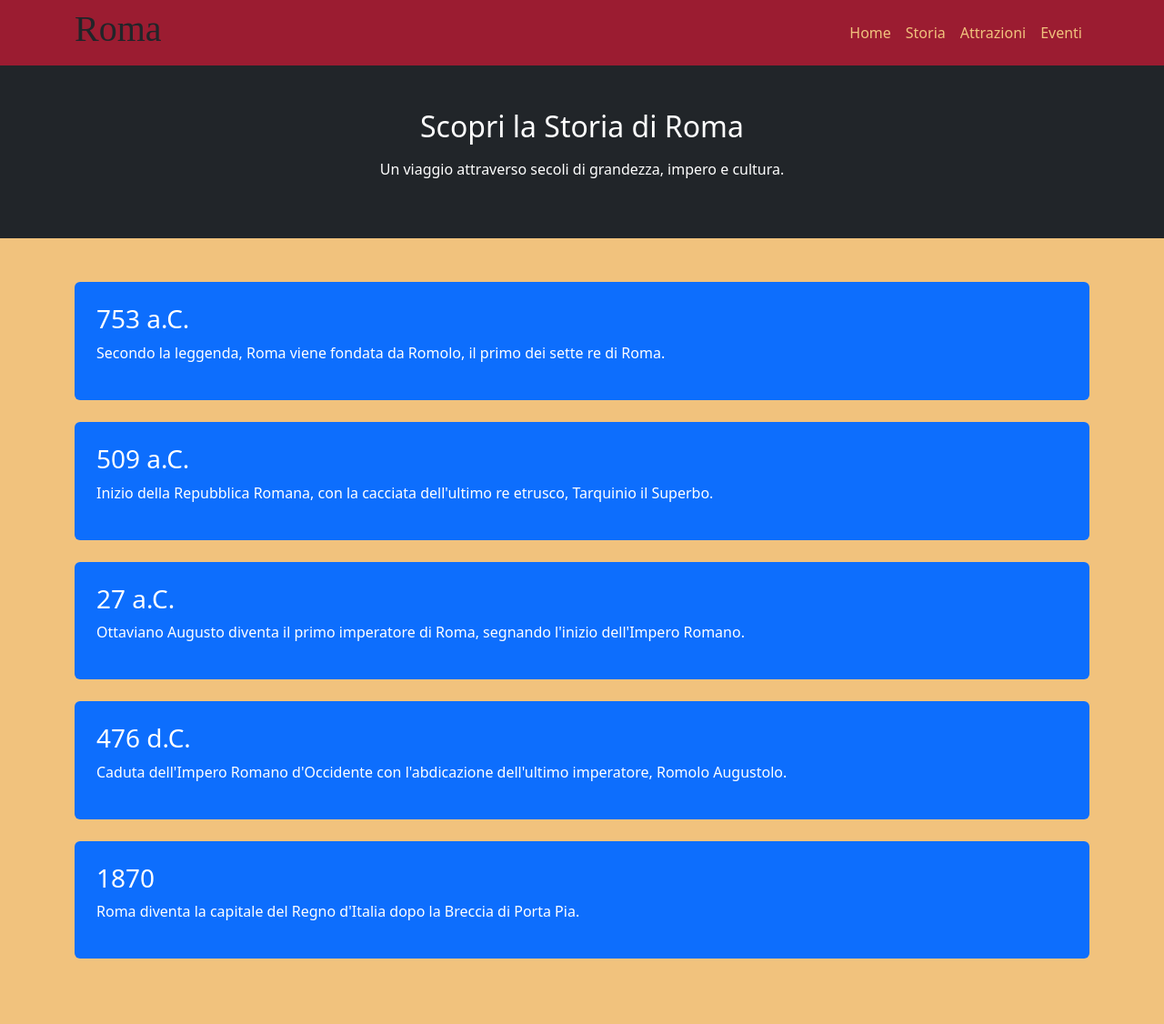
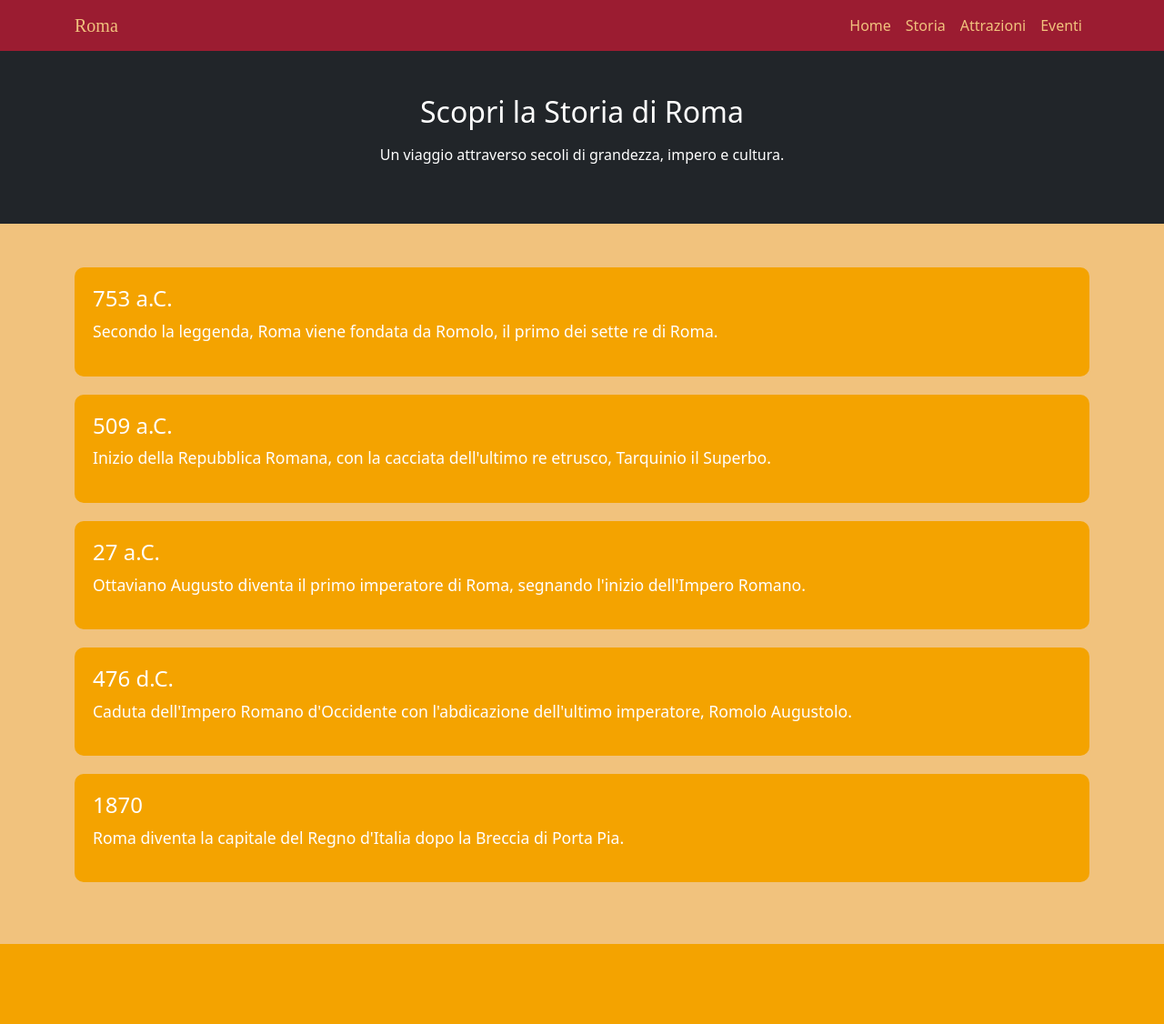
Before and after one commit to Leonardodarienzo/SitoWebCitt-, a Flask app: page /storia in a window 1280 px wide. Shown: the whole page at 91% size. After the commit the page ends 1038 px from the top, so only its background shows below. Run offline with Flask 3, Linux system fonts and the light colour scheme.

Commit message:
sito finito

```diff
--- /dev/null
+++ b/static/images/css/styles.css
@@ -0,0 +1,6 @@
+body {
+  font-family: Arial, sans-serif;
+}
+h1, h2 {
+  color: #333;
+}
--- /dev/null
+++ b/static/images/js/script.js
@@ -0,0 +1,4 @@
+document.querySelector('form').addEventListener('submit', function (event) {
+  event.preventDefault();
+  alert('Grazie per averci contattato!');
+});
--- a/templates/attrazioni.html
+++ b/templates/attrazioni.html
@@ -43,14 +43,14 @@
             <div class="row g-4">
                 <div class="col-md-3">
                     <div class="attraction-card p-4 rounded shadow">
-                        <img src="{{ url_for('static', filename='images/colosseo.jpg') }}" alt="Colosseo" class="img-fluid rounded mb-3">
+                        <img src="{{ url_for('static', filename='images/Colosseo.jpg') }}" alt="Colosseo" class="img-fluid rounded mb-3">
                         <h3>Colosseo</h3>
                         <p>Un antico anfiteatro che racconta la storia dell'antica Roma, simbolo della città.</p>
                     </div>
                 </div>
                 <div class="col-md-3">
                     <div class="attraction-card p-4 rounded shadow">
-                        <img src="{{ url_for('static', filename='images/fontanadiTrevi.jpg') }}" alt="Fontana di Trevi" class="img-fluid rounded mb-3">
+                        <img src="{{ url_for('static', filename='images/FontanadiTrevi.jpg') }}" alt="Fontana di Trevi" class="img-fluid rounded mb-3">
                         <h3>Fontana di Trevi</h3>
                         <p>Famosa per la sua bellezza e la tradizione di lanciare una moneta per tornare a Roma.</p>
                     </div>
@@ -64,7 +64,7 @@
                 </div>
                 <div class="col-md-3">
                     <div class="attraction-card p-4 rounded shadow">
-                        <img src="{{ url_for('static', filename='images/pantheon.jpg') }}" alt="Pantheon" class="img-fluid rounded mb-3">
+                        <img src="{{ url_for('static', filename='images/Pantheon.jpg') }}" alt="Pantheon" class="img-fluid rounded mb-3">
                         <h3>Pantheon</h3>
                         <p>Un magnifico tempio romano che incanta con la sua architettura e la sua storia millenaria.</p>
                     </div>
--- a/templates/index.html
+++ b/templates/index.html
@@ -36,7 +36,7 @@
         </div>
     </header>
 
-    <section class="hero d-flex align-items-center justify-content-center text-center" style="background-image: url('{{ url_for('static', filename='images/romasunset.jpg') }}'); height: 100vh; background-size: cover;">
+    <section class="hero d-flex align-items-center justify-content-center text-center" style="background-image: url('{{ url_for('static', filename='images/TramontoRoma.jpg') }}'); height: 100vh; background-size: cover;">
         <div class="overlay p-4" style="background: rgba(0, 0, 0, 0.5);">
             <h2 class="text-white display-3">Benvenuti a Roma, la Città Eterna</h2>
             <p class="text-white">Esplora la storia millenaria, le meraviglie artistiche e gli eventi che la rendono unica.</p>
--- a/templates/storia.html
+++ b/templates/storia.html
@@ -6,50 +6,79 @@
     <title>Storia di Roma</title>
     <link rel="stylesheet" href="{{ url_for('static', filename='css/style.css') }}">
     <link href="https://cdn.jsdelivr.net/npm/bootstrap@5.3.0-alpha1/dist/css/bootstrap.min.css" rel="stylesheet" integrity="sha384-KyZXEJx3LuJ9bTjrNf7Zso5MYbfo6J2tZfQEE8elIT8OhgdVG4gGJ8yJ4l+5Z7F5" crossorigin="anonymous">
+    <style>
+        .timeline-item {
+            background-color: #F4A300;
+            color: white;
+            padding: 20px;
+            border-radius: 10px;
+            margin-bottom: 20px;
+        }
+        .timeline-item h3 {
+            font-size: 1.5rem;
+        }
+        .timeline-item p {
+            font-size: 1.1rem;
+        }
+        .timeline-section {
+            background-color: #F1C27D;
+        }
+    </style>
 </head>
 <body>
     <header class="navbar navbar-expand-lg navbar-dark" style="background-color: #9B1C31;"> <!-- Rosso Pompeiano -->
         <div class="container">
-            <h1 class="brand" style="font-family: 'Times New Roman', serif;">Roma</h1>
-            <nav class="navbar-nav">
+            <a class="navbar-brand" href="/" style="font-family: 'Times New Roman', serif; color: #F1C27D;">Roma</a>
+            <button class="navbar-toggler" type="button" data-bs-toggle="collapse" data-bs-target="#navbarNav" aria-controls="navbarNav" aria-expanded="false" aria-label="Toggle navigation">
+                <span class="navbar-toggler-icon"></span>
+            </button>
+            <div class="collapse navbar-collapse" id="navbarNav">
                 <ul class="navbar-nav ms-auto">
                     <li class="nav-item"><a class="nav-link" href="/" style="color: #F1C27D;">Home</a></li>
                     <li class="nav-item"><a class="nav-link" href="/storia" style="color: #F1C27D;">Storia</a></li>
                     <li class="nav-item"><a class="nav-link" href="/attrazioni" style="color: #F1C27D;">Attrazioni</a></li>
                     <li class="nav-item"><a class="nav-link" href="/eventi" style="color: #F1C27D;">Eventi</a></li>
                 </ul>
-            </nav>
+            </div>
         </div>
     </header>
 
     <section class="page-header text-center bg-dark text-white py-5" style="background-color: #9B1C31;"> <!-- Rosso Pompeiano -->
+        <div class="container">
             <h2 class="mb-3">Scopri la Storia di Roma</h2>
             <p>Un viaggio attraverso secoli di grandezza, impero e cultura.</p>
+        </div>
     </section>
 
-    <section class="timeline py-5" style="background-color: #F1C27D;"> <!-- Giallo dorato -->
+    <section class="timeline-section py-5">
         <div class="container">
-            <div class="timeline-item bg-primary text-white p-4 rounded mb-4" style="background-color: #F4A300;"> <!-- Arancio antico -->
+            <div class="row">
+                <div class="col-12">
+                    <div class="timeline-item">
                         <h3>753 a.C.</h3>
                         <p>Secondo la leggenda, Roma viene fondata da Romolo, il primo dei sette re di Roma.</p>
                     </div>
-            <div class="timeline-item bg-primary text-white p-4 rounded mb-4" style="background-color: #F4A300;"> <!-- Arancio antico -->
+                    <div class="timeline-item">
                         <h3>509 a.C.</h3>
                         <p>Inizio della Repubblica Romana, con la cacciata dell'ultimo re etrusco, Tarquinio il Superbo.</p>
                     </div>
-            <div class="timeline-item bg-primary text-white p-4 rounded mb-4" style="background-color: #F4A300;"> <!-- Arancio antico -->
+                    <div class="timeline-item">
                         <h3>27 a.C.</h3>
                         <p>Ottaviano Augusto diventa il primo imperatore di Roma, segnando l'inizio dell'Impero Romano.</p>
                     </div>
-            <div class="timeline-item bg-primary text-white p-4 rounded mb-4" style="background-color: #F4A300;"> <!-- Arancio antico -->
+                    <div class="timeline-item">
                         <h3>476 d.C.</h3>
                         <p>Caduta dell'Impero Romano d'Occidente con l'abdicazione dell'ultimo imperatore, Romolo Augustolo.</p>
                     </div>
-            <div class="timeline-item bg-primary text-white p-4 rounded mb-4" style="background-color: #F4A300;"> <!-- Arancio antico -->
+                    <div class="timeline-item">
                         <h3>1870</h3>
                         <p>Roma diventa la capitale del Regno d'Italia dopo la Breccia di Porta Pia.</p>
                     </div>
                 </div>
+            </div>
+        </div>
     </section>
+
+    <script src="https://cdn.jsdelivr.net/npm/bootstrap@5.3.0-alpha1/dist/js/bootstrap.bundle.min.js" integrity="sha384-pzjw8f+ua7Kw1TIq0O3X6p7/1TjX2unK4APdJXl5bcw3Xem/2Hf8g1sZGR6p6g5R" crossorigin="anonymous"></script>
 </body>
 </html>
```
Also changed, not shown: static/images/Colosseo.jpg (added), static/images/FontanadiTrevi.jpg (added), static/images/Pantheon.jpg (added), static/images/TramontoRoma.jpg (added), static/images/vaticano.jpg (added). Lines whose indentation alone changed are shown as unchanged.
